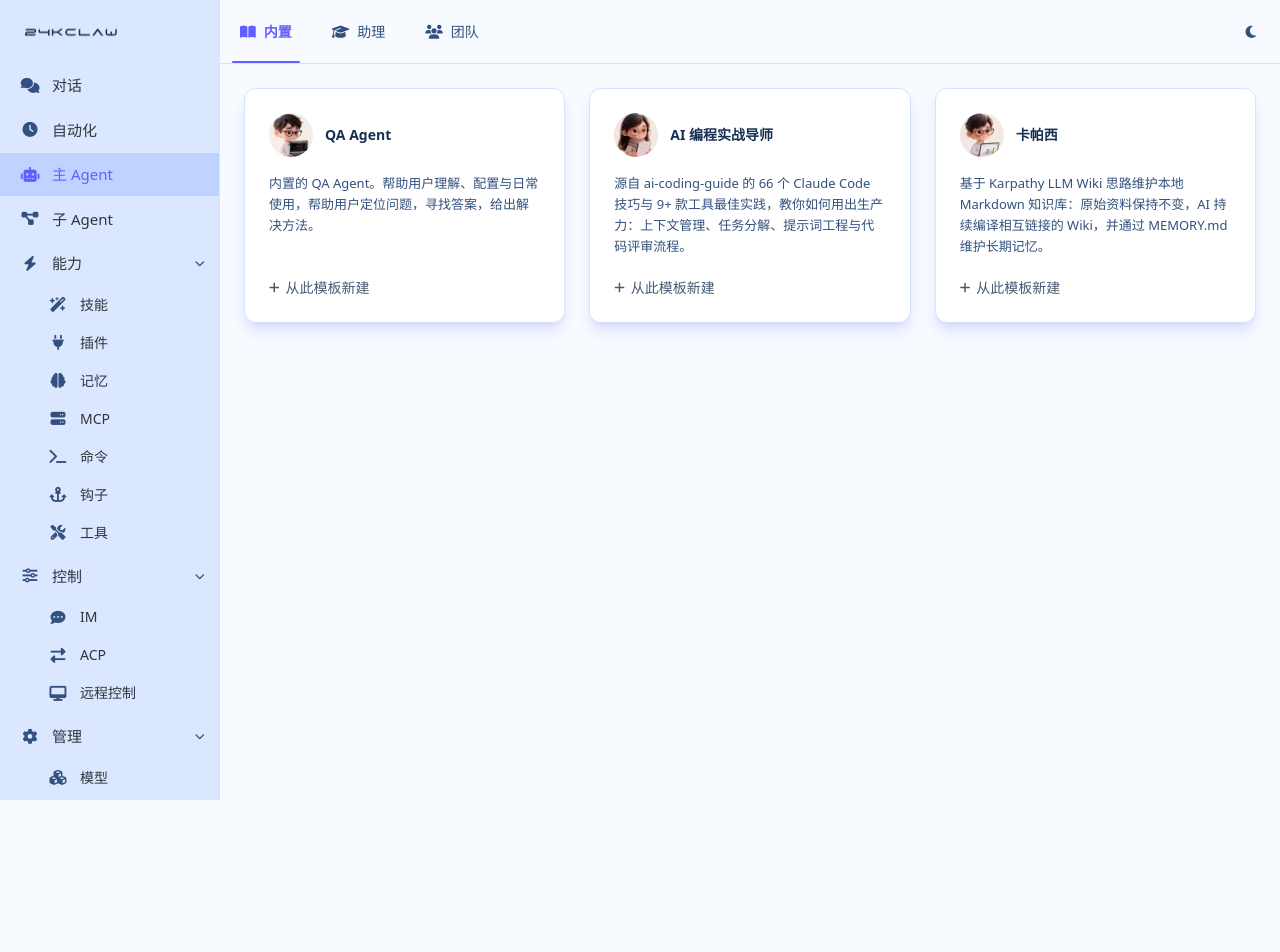
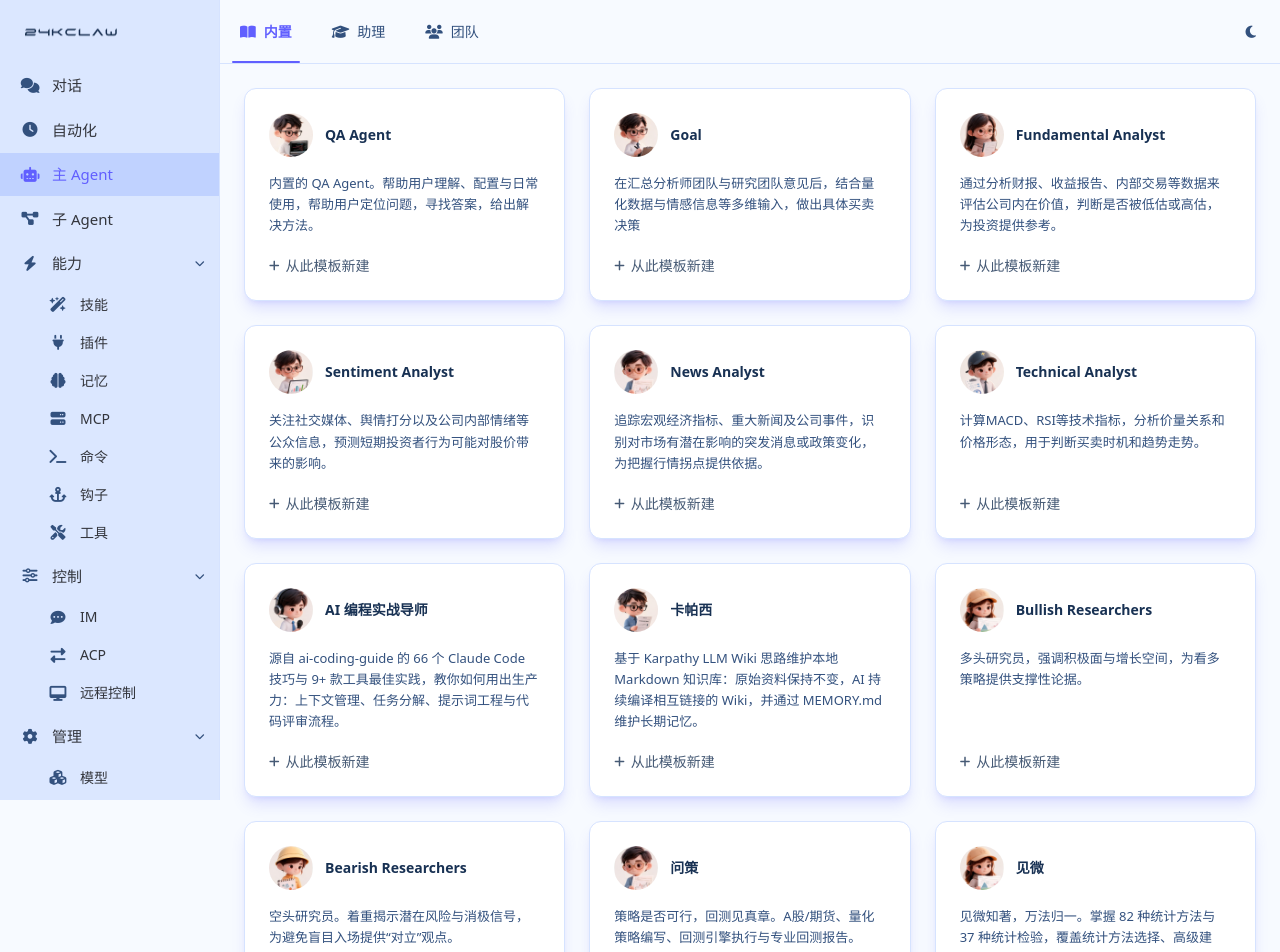
Before and after one commit to 24krmb/24K-Claw-Web, a React (Vite) app: page /agents/built-in in a window 1280 px wide. Shown: the top 952 px of the page. Before the commit the page ends 800 px from the top, so only its background shows below. Built offline with nearby package versions, Linux system fonts and the light colour scheme.

Commit message:
feat: 新增金融研究类助理模板并调整模板头像编号
- 新增 10 个模板：Goal / 基本面·情绪·新闻·技术四位分析师 / 多空研究员 / 问策·见微·溯薇
- AI 编程实战导师、卡帕西头像编号 2/3 → 6/7

```diff
--- a/src/data/agents.ts
+++ b/src/data/agents.ts
@@ -12,17 +12,87 @@ export const agentTemplates: AgentTemplate[] = [
     avatar: '/images/avatars/1.png',
   },
   {
+    id: 'Goal',
+    name: 'Goal',
+    description:
+      '在汇总分析师团队与研究团队意见后，结合量化数据与情感信息等多维输入，做出具体买卖决策',
+    avatar: '/images/avatars/8.png',
+  },
+  {
+    id: 'Fundamental Analyst',
+    name: 'Fundamental Analyst',
+    description:
+      '通过分析财报、收益报告、内部交易等数据来评估公司内在价值，判断是否被低估或高估，为投资提供参考。',
+    avatar: '/images/avatars/2.png',
+  },
+  {
+    id: 'Sentiment Analyst',
+    name: 'Sentiment Analyst',
+    description:
+      '关注社交媒体、舆情打分以及公司内部情绪等公众信息，预测短期投资者行为可能对股价带来的影响。',
+    avatar: '/images/avatars/3.png',
+  },
+  {
+    id: 'News Analyst',
+    name: 'News Analyst',
+    description:
+      '追踪宏观经济指标、重大新闻及公司事件，识别对市场有潜在影响的突发消息或政策变化，为把握行情拐点提供依据。',
+    avatar: '/images/avatars/4.png',
+  },
+  {
+    id: 'Technical Analyst',
+    name: 'Technical Analyst',
+    description:
+      '计算MACD、RSI等技术指标，分析价量关系和价格形态，用于判断买卖时机和趋势走势。',
+    avatar: '/images/avatars/5.png',
+  },
+  {
     id: 'ai-coding-mentor',
     name: 'AI 编程实战导师',
     description:
       '源自 ai-coding-guide 的 66 个 Claude Code 技巧与 9+ 款工具最佳实践，教你如何用出生产力：上下文管理、任务分解、提示词工程与代码评审流程。',
-    avatar: '/images/avatars/2.png',
+    avatar: '/images/avatars/6.png',
   },
   {
     id: 'karpathy-wiki-expert',
     name: '卡帕西',
     description:
       '基于 Karpathy LLM Wiki 思路维护本地 Markdown 知识库：原始资料保持不变，AI 持续编译相互链接的 Wiki，并通过 MEMORY.md 维护长期记忆。',
-    avatar: '/images/avatars/3.png',
+    avatar: '/images/avatars/7.png',
+  },
+
+  {
+    id: 'Bullish Researchers',
+    name: 'Bullish Researchers',
+    description:
+      '多头研究员，强调积极面与增长空间，为看多策略提供支撑性论据。',
+    avatar: '/images/avatars/9.png',
+  },
+  {
+    id: 'Bearish Researchers',
+    name: 'Bearish Researchers',
+    description:
+      '空头研究员。着重揭示潜在风险与消极信号，为避免盲目入场提供“对立”观点。',
+    avatar: '/images/avatars/10.png',
+  },
+  {
+    id: 'wen-ce',
+    name: '问策',
+    avatar: '/images/avatars/4.png',
+    description: '策略是否可行，回测见真章。A股/期货、量化策略编写、回测引擎执行与专业回测报告。',
+  },
+  {
+    id: 'jian-wei',
+    name: '见微',
+    avatar: '/images/avatars/9.png',
+    description:
+      '见微知著，万法归一。掌握 82 种统计方法与 37 种统计检验，覆盖统计方法选择、高级建模、标准化分析流程、检验验证与科学绘图全链路。',
+  },
+  {
+    id: 'su-wei',
+    name: '溯薇',
+    avatar: '/images/avatars/13.png',
+    description:
+      '溯流而上，采薇而得。学术论文检索的溯源者。批量 PDF 下载与元数据提取，高级检索自动化，引文规范管理与文献智能监测。',
   },
 ]
```
